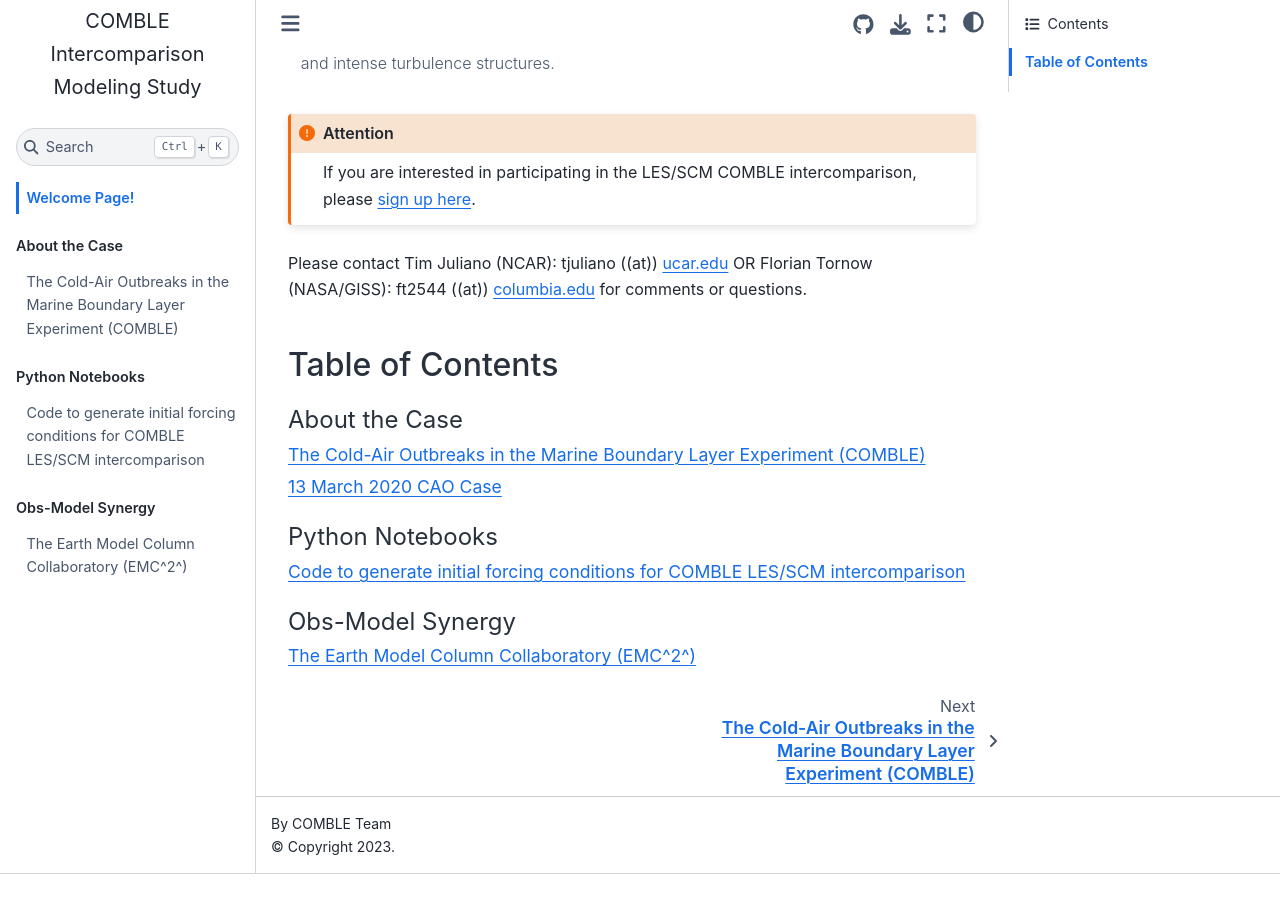
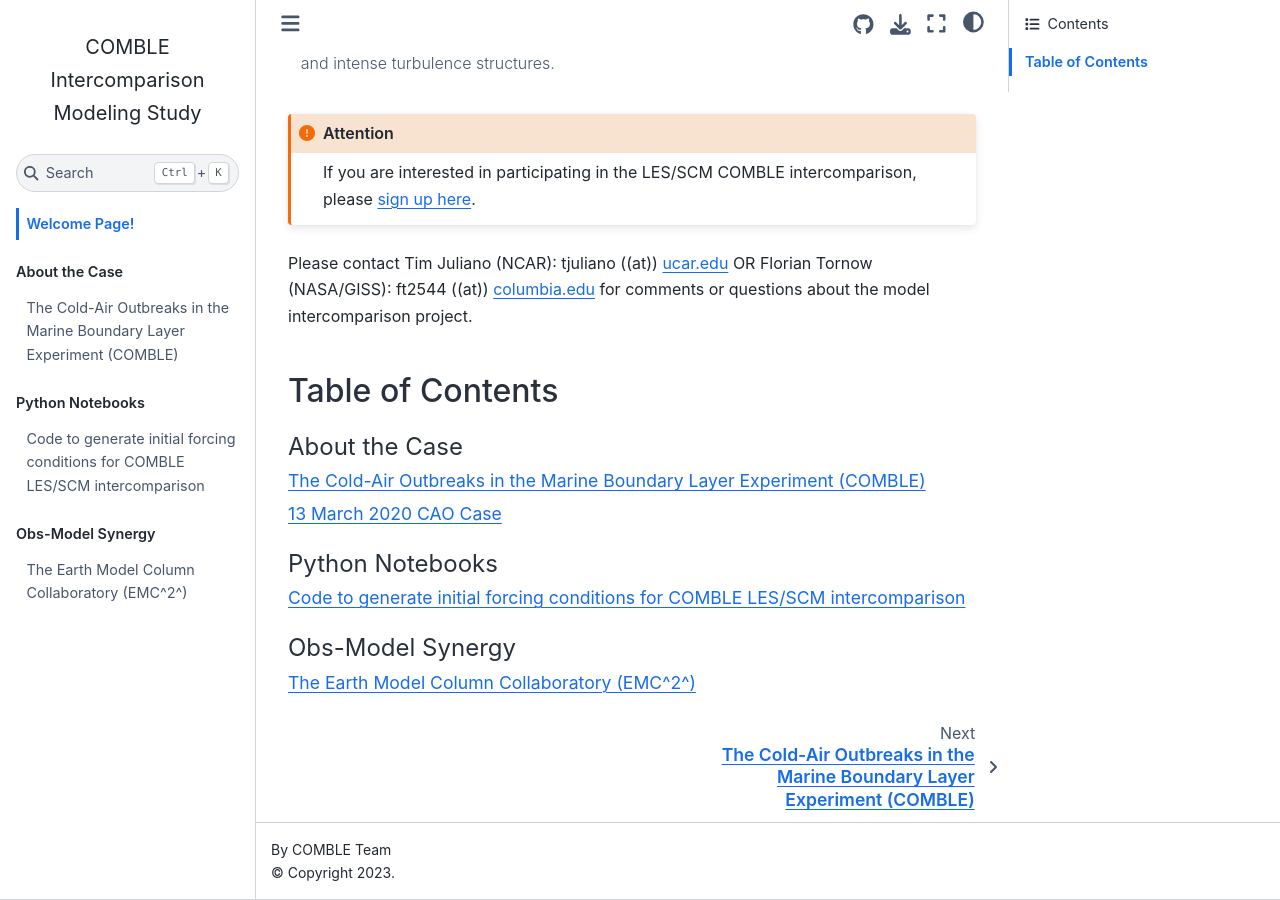
Before and after one commit to NCAR/COMBLE-Intercomparison, a Jupyter Book: the page built from docs/intro.md, in a window 1280 px wide and 900 px high, scrolled down 881 px. Built offline with Jupyter Book 1.0.4 settings and Sphinx 7.4.7 and the Sphinx Book theme 1.1.4, drawn with Linux system fonts in a browser that asks for light colours; before the commit the page ends 1755 px from its top, so only the background shows below that.

Commit message:
Update intro.md

````diff
--- a/docs/intro.md
+++ b/docs/intro.md
@@ -16,7 +16,7 @@ This website is used to host information about the upcoming Cold-Air Outbreaks i
 If you are interested in participating in the LES/SCM COMBLE intercomparison, please [sign up here](https://docs.google.com/spreadsheets/d/1h0BDDCCJTfIsdvHHNFyA17bpsNAL7405GG69IkC8qJs/edit?usp=sharing).
 ```
 
-Please contact Tim Juliano (NCAR): tjuliano ((at)) ucar.edu OR Florian Tornow (NASA/GISS): ft2544 ((at)) columbia.edu for comments or questions.
+Please contact Tim Juliano (NCAR): tjuliano ((at)) ucar.edu OR Florian Tornow (NASA/GISS): ft2544 ((at)) columbia.edu for comments or questions about the model intercomparison project.
 
 ## Table of Contents
 
````
